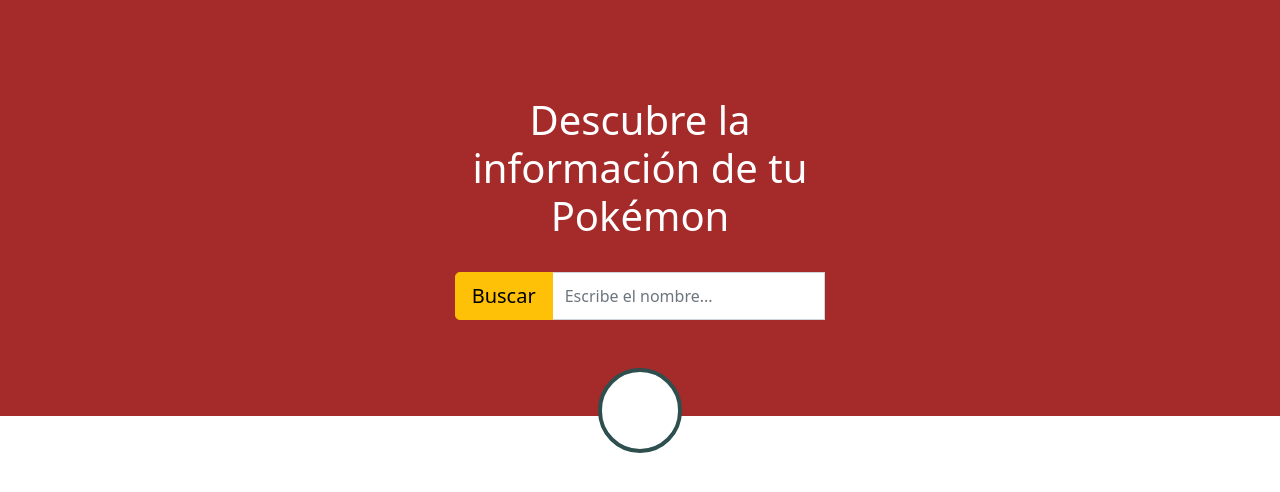
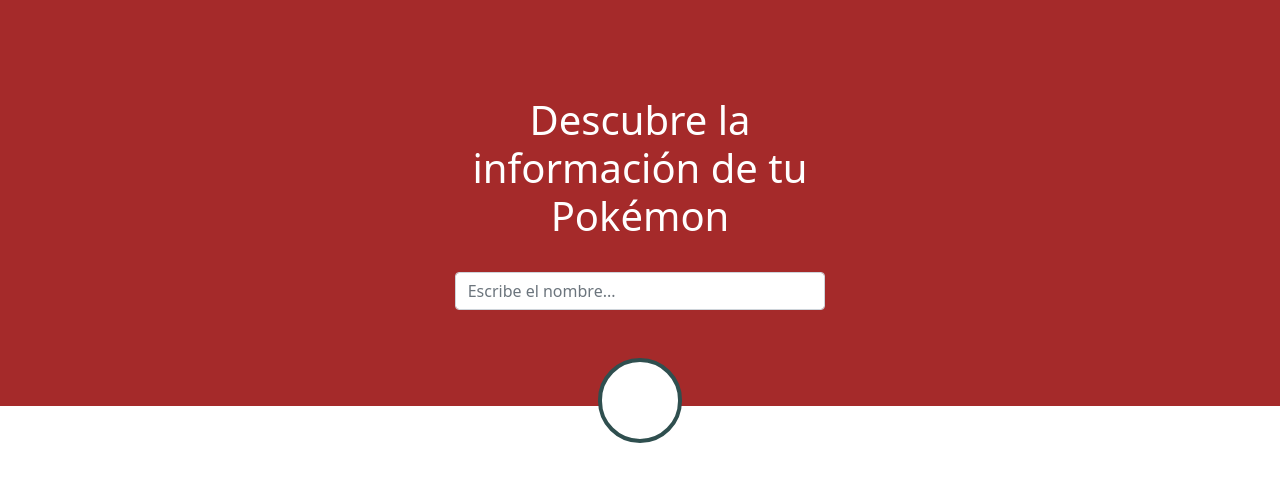
Before and after one commit to jzambranom3/yuko-pokedex, a Django app: page / in a window 1280 px wide. Shown: the top 492 px of the page. Run offline with Django 4.2, Linux system fonts and the light colour scheme; some libraries are stand-ins or nearby versions.

Commit message:
Cambio de archivos

```diff
--- a/ProjectPokemon/AppPokedex/templates/pokemon.html
+++ b/ProjectPokemon/AppPokedex/templates/pokemon.html
@@ -17,10 +17,6 @@
         <div class="col-lg-4 col-md-8 col-sm-8 py-5">
           <label for="nombrePokemon" class="form-label h1 text-center text-white"> Descubre la información de tu Pokémon </label>
           <br><br>
-          <div class="input-group">
-            <button type="button" class="btn btn-warning btn-lg" onclick="buscarPokemon()">
-              Buscar
-            </button>
           <input class="form-control" list="datalistOptions" id="nombrePokemon" placeholder="Escribe el nombre...">
           <datalist id="datalistOptions">
             <option value="Bulbasaur">
@@ -29,7 +25,6 @@
             <option value="Pikachu">
             <option value="Clefable">
           </datalist>
-          </div>
         </div>
       </div>
       <div class="row justify-content-center text-center">
@@ -125,7 +120,7 @@
             </div>
           </div>
         {%else%}
-          <button onclick="buscarPokemon()" style="
+          <div style="
             width: 20px;
             height: 20px;
             padding: 3%;
@@ -135,7 +130,8 @@
             border: solid 4px #2F4F4F;
             margin-right:auto;
             margin-top: -3rem;
-            position: absolute;"></button>
+            position: absolute;">
+          </div>
           {%if error %}
           <div class="row justify-content-center" style="margin-top: 5rem;">
             <div class="col-lg-6 col-xl-6 col-md-8 col-sm-12">
@@ -166,16 +162,10 @@
       campo.addEventListener('keyup', function(e) {
         var keycode = e.keyCode || e.which;
         if (keycode == 13) {
-          buscarPokemon();
+          document.getElementById('nombrePokemon').disabled = true;
+          window.location.href = '/' + campo.value;
         }
       });
-
-
-
-      function buscarPokemon() {
-        document.getElementById('nombrePokemon').disabled = true;
-        location.href = '/' + campo.value;
-      }
     </script>
 
   </body>
```
Lines whose indentation alone changed are shown as unchanged.
